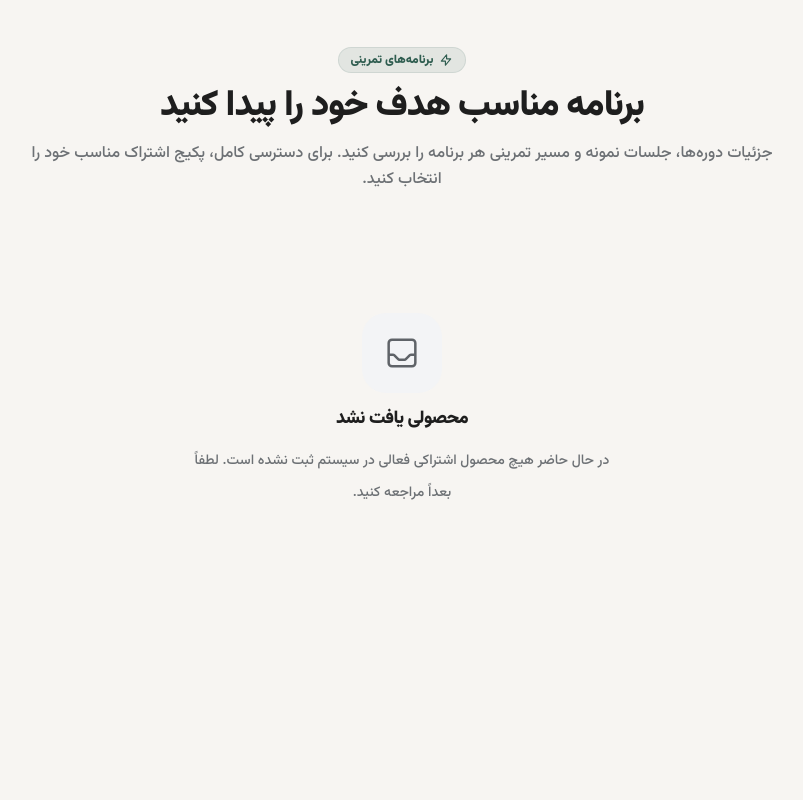
After one commit to hassan-ahmadi-jo/sport, a Django app: page /products/ in a window 1280 px wide. The commit adds this page. Shown: the whole page, without its empty margins (238-1041 px from the left). Run offline with Django 5.2, Linux system fonts and the light colour scheme; data that the repository does not hold is empty.

Commit message:
feat(products): implement products list page
- Create products list view and template
- Configure URL routing for the products page

```diff
--- /dev/null
+++ b/products/templates/products/products.html
@@ -0,0 +1,139 @@
+{% extends 'base.html' %}
+{% load static %}
+{% load humanize %}
+
+{% block title %}
+  محصولات
+{% endblock %}
+
+{% block body %}
+  <div class="max-w-7xl mx-auto px-4 sm:px-6 lg:px-8 py-6 sm:py-12 animate-[fadeIn_0.3s_ease-in-out]">
+    <!-- هدر اصلی صفحه (Header) -->
+    <div class="text-center max-w-3xl mx-auto mb-8 sm:mb-14 space-y-2.5 sm:space-y-3">
+      <div class="inline-flex items-center gap-1.5 px-3 py-1 rounded-full bg-[var(--color-primary)]/10 text-[var(--color-primary)] text-[11px] sm:text-xs font-black ring-1 ring-[var(--color-primary)]/20">
+        <svg class="w-3.5 h-3.5" fill="none" stroke="currentColor" viewBox="0 0 24 24">
+          <path stroke-linecap="round" stroke-linejoin="round" stroke-width="2" d="M13 10V3L4 14h7v7l9-11h-7z"></path>
+        </svg>
+        <span>برنامه‌های تمرینی</span>
+      </div>
+
+      <h1 class="text-xl sm:text-3xl lg:text-4xl font-black text-[var(--color-text-main)] tracking-tight">برنامه مناسب هدف خود را پیدا کنید</h1>
+
+      <p class="text-[11px] sm:text-base text-[var(--color-text-muted)] font-medium leading-relaxed">جزئیات دوره‌ها، جلسات نمونه و مسیر تمرینی هر برنامه را بررسی کنید. برای دسترسی کامل، پکیج اشتراک مناسب خود را انتخاب کنید.</p>
+    </div>
+
+    {% if products %}
+      <!-- شبکه کارت‌های محصولات (پوشش کامل موبایل، تبلت ۲ ستونه و دسکتاپ ۳ ستونه) -->
+      <div class="grid grid-cols-1 sm:grid-cols-2 lg:grid-cols-3 gap-4 sm:gap-6 lg:gap-8">
+        {% for product in products %}
+          <!-- کارت محصول عمودی -->
+          <div class="group relative rounded-2xl sm:rounded-3xl bg-white dark:bg-gray-900/80 border border-gray-200/80 dark:border-gray-800/80 hover:border-[var(--color-primary)]/50 transition-all duration-300 hover:shadow-xl hover:shadow-[var(--color-primary)]/10 flex flex-col justify-between overflow-hidden">
+            <div>
+              <!-- تصویر محصول (ارتفاع کم و متناسب در موبایل) -->
+              <div class="relative w-full overflow-hidden bg-gray-950 shrink-0 aspect-[16/7]">
+                {% if product.image %}
+                  <img src="{{ product.image.url }}" alt="{{ product.title }}" class="w-full h-full object-cover group-hover:scale-105 transition-transform duration-500 ease-out opacity-90" />
+                {% else %}
+                  <div class="w-full h-full bg-gradient-to-br from-gray-800 via-gray-900 to-black flex items-center justify-center p-4 text-center">
+                    <span class="text-xs sm:text-base font-black text-white/30 tracking-widest uppercase">{{ product.title }}</span>
+                  </div>
+                {% endif %}
+
+                <!-- Overlay تیرگی روی تصویر -->
+                <div class="absolute inset-0 bg-gradient-to-t from-gray-950/80 via-transparent to-transparent"></div>
+
+                <!-- نشان تعداد پکیج‌های متنوع روی تصویر -->
+                <div class="absolute top-2.5 right-2.5 sm:top-3.5 sm:right-3.5 z-10">
+                  <div class="inline-flex items-center gap-1 px-2.5 py-1 sm:px-3 sm:py-1.5 rounded-xl bg-black/60 backdrop-blur-md border border-white/15 text-white text-[10px] sm:text-xs font-bold shadow-lg">
+                    <svg class="w-3 h-3 text-amber-400" fill="none" stroke="currentColor" viewBox="0 0 24 24">
+                      <path stroke-linecap="round" stroke-linejoin="round" stroke-width="2" d="M19 11H5m14 0a2 2 0 012 2v6a2 2 0 01-2 2H5a2 2 0 01-2-2v-6a2 2 0 012-2m14 0V9a2 2 0 00-2-2M5 11V9a2 2 0 012-2m0 0V5a2 2 0 012-2h6a2 2 0 012 2v2M7 7h10"></path>
+                    </svg>
+                    <span>{{ product.active_packages_count|default:'0' }} پکیج</span>
+                  </div>
+                </div>
+              </div>
+
+              <!-- بدنه کارت -->
+              <div class="p-3.5 sm:p-5 space-y-2.5 sm:space-y-3.5">
+                <!-- عنوان دوره -->
+                <h2 class="text-sm sm:text-lg font-black text-[var(--color-text-main)] leading-snug line-clamp-1">{{ product.title }}</h2>
+
+                <!-- مربی و اطلاعات زمان‌بندی -->
+                <div class="grid grid-cols-1 gap-1.5 text-[10px] sm:text-xs">
+                  <!-- نام مربی -->
+                  <div class="flex items-center gap-1.5 font-bold text-[var(--color-text-muted)]">
+                    <svg class="w-3.5 h-3.5 text-[var(--color-primary)] shrink-0" fill="none" stroke="currentColor" viewBox="0 0 24 24">
+                      <path stroke-linecap="round" stroke-linejoin="round" stroke-width="2" d="M16 7a4 4 0 11-8 0 4 4 0 018 0zM12 14a7 7 0 00-7 7h14a7 7 0 00-7-7z"></path>
+                    </svg>
+                    <span>مربی: <strong class="text-[var(--color-text-main)] font-black">امین هاشمی</strong></span>
+                  </div>
+
+                  <!-- به‌روزرسانی بعدی دوره -->
+                  <div class="flex items-center gap-1.5 font-bold">
+                    <svg class="w-3.5 h-3.5 text-indigo-500 shrink-0" fill="none" stroke="currentColor" viewBox="0 0 24 24">
+                      <path stroke-linecap="round" stroke-linejoin="round" stroke-width="2" d="M4 4v5h.582m15.356 2A8.001 8.001 0 004.582 9m0 0H9m11 11v-5h-.581m0 0a8.003 8.003 0 01-15.357-2m15.357 2H15"></path>
+                    </svg>
+                    <span class="text-[var(--color-text-muted)] shrink-0">آپدیت بعدی:</span>
+                    {% if product.next_update_days == 0 %}
+                      <span class="text-emerald-500 font-extrabold flex items-center gap-1 truncate">
+                        <span class="w-1.5 h-1.5 rounded-full bg-emerald-500 animate-pulse shrink-0"></span>
+                        امروز آپدیت می‌شود
+                      </span>
+                    {% elif product.next_update_days %}
+                      <span class="text-[var(--color-text-main)] font-black truncate">{{ product.next_update_days }} روز دیگر</span>
+                    {% else %}
+                      <span class="text-[var(--color-text-muted)] font-medium truncate">هنوز شروع نشده</span>
+                    {% endif %}
+                  </div>
+                </div>
+
+                <!-- توضیحات -->
+                {% if product.description %}
+                  <p class="text-[11px] sm:text-xs text-[var(--color-text-muted)] line-clamp-2 leading-relaxed font-medium">{{ product.description }}</p>
+                {% else %}
+                  <p class="text-[10px] sm:text-xs text-[var(--color-text-muted)] font-medium italic">توضیحاتی برای این محصول ثبت نشده است.</p>
+                {% endif %}
+              </div>
+            </div>
+
+            <!-- فوتر کارت: شروع قیمت + دکمه -->
+            <div class="p-3.5 sm:p-5 pt-0 space-y-2.5 sm:space-y-3">
+              <!-- قیمت اشتراک -->
+              <div class="pt-2.5 sm:pt-3 border-t border-gray-100 dark:border-gray-800/80 flex items-center justify-between">
+                <span class="text-[10px] sm:text-[11px] font-bold text-[var(--color-text-muted)]">قیمت اشتراک:</span>
+                {% if product.min_price %}
+                  <div class="flex items-baseline gap-1">
+                    <span class="text-[10px] font-extrabold text-[var(--color-text-muted)]">از</span>
+                    <span class="text-sm sm:text-lg font-black text-[var(--color-primary)]">{{ product.min_price|intcomma }}</span>
+                    <span class="text-[9px] sm:text-[10px] font-bold text-[var(--color-text-muted)]">تومان</span>
+                  </div>
+                {% else %}
+                  <span class="text-[11px] sm:text-xs font-bold text-rose-500">پکیجی فعال نیست</span>
+                {% endif %}
+              </div>
+
+              <!-- دکمه ورود و مشاهده دوره -->
+              <a href="{% url 'workout_course' slug=product.course_slug %}" class="w-full inline-flex items-center justify-center gap-1.5 px-4 py-2 sm:py-2.5 rounded-xl sm:rounded-2xl text-xs sm:text-sm font-black text-white bg-[var(--color-primary)] hover:opacity-95 shadow-md shadow-[var(--color-primary)]/20 transition-all group-hover:scale-[1.01]">
+                <span>مشاهده دوره</span>
+                <svg class="w-3.5 h-3.5 transform rotate-180 group-hover:-translate-x-1 transition-transform" fill="none" stroke="currentColor" viewBox="0 0 24 24">
+                  <path stroke-linecap="round" stroke-linejoin="round" stroke-width="2.5" d="M14 5l7 7m0 0l-7 7m7-7H3"></path>
+                </svg>
+              </a>
+            </div>
+          </div>
+        {% endfor %}
+      </div>
+    {% else %}
+      <!-- حالت خالی بودن لیست محصولات -->
+      <div class="py-12 sm:py-16 px-4 text-center space-y-3 max-w-md mx-auto">
+        <div class="w-16 h-16 sm:w-20 sm:h-20 mx-auto rounded-3xl bg-gray-100 dark:bg-gray-800 text-[var(--color-text-muted)] flex items-center justify-center">
+          <svg class="w-8 h-8 sm:w-10 sm:h-10" fill="none" stroke="currentColor" viewBox="0 0 24 24">
+            <path stroke-linecap="round" stroke-linejoin="round" stroke-width="1.5" d="M20 13V6a2 2 0 00-2-2H6a2 2 0 00-2 2v7m16 0v5a2 2 0 01-2 2H6a2 2 0 01-2-2v-5m16 0h-2.586a1 1 0 00-.707.293l-2.414 2.414a1 1 0 01-.707.293h-3.172a1 1 0 01-.707-.293l-2.414-2.414A1 1 0 006.586 13H4"></path>
+          </svg>
+        </div>
+        <h3 class="text-sm sm:text-lg font-black text-[var(--color-text-main)]">محصولی یافت نشد</h3>
+        <p class="text-xs sm:text-sm text-[var(--color-text-muted)] font-medium">در حال حاضر هیچ محصول اشتراکی فعالی در سیستم ثبت نشده است. لطفاً بعداً مراجعه کنید.</p>
+      </div>
+    {% endif %}
+  </div>
+{% endblock %}
--- a/products/urls.py
+++ b/products/urls.py
@@ -2,5 +2,6 @@ from django.urls import path
 from . import views
 
 urlpatterns = [
-    path('subscriptions/<str:slug>/', views.SubscriptionProductDetailView.as_view(), name='subscription_product')
+    path('subscriptions/<str:slug>/', views.SubscriptionProductDetailView.as_view(), name='subscription_product'),
+    path('', views.ProductsView.as_view(), name='products_list')
 ]
--- a/products/views.py
+++ b/products/views.py
@@ -1,6 +1,6 @@
-from django.shortcuts import render, get_object_or_404
+from django.shortcuts import render
 from django.http import Http404
-from django.views.generic import TemplateView, DetailView
+from django.views.generic import DetailView, ListView
 from . import models
 from entitlements.models import SubscriptionEntitlement
 
@@ -27,3 +27,34 @@ class SubscriptionProductDetailView(DetailView):
         else:
             raise Http404
         return context
+
+class ProductsView(ListView):
+    template_name = 'products/products.html'
+    model = models.SubscriptionProduct
+    context_object_name = 'products'
+
+    def get_queryset(self):
+        qs = (super().get_queryset()
+            .prefetch_related('packages')
+            .select_related('active_course_config', 'active_course_config__current_course')
+            .filter(
+            is_active = True,
+            active_course_config__isnull = False,
+            active_course_config__current_course__isnull = False
+        ))
+        return qs
+
+    def get_context_data(self, **kwargs):
+        context = super().get_context_data(**kwargs)
+        products = context['products']
+        for product in products:
+            packages = product.packages.filter(is_active = True)
+            product.active_packages_count = packages.count()
+            product.min_price = packages.order_by('price').first().price
+            config = getattr(product, 'active_course_config', None)
+            if config and config.current_course:
+                course = config.current_course
+                product.next_update_days = course.next_update_days
+                product.course_slug = course.slug
+                print(course.slug)
+        return context
--- a/workouts/views.py
+++ b/workouts/views.py
@@ -21,7 +21,7 @@ class WorkoutCourseView(DetailView):
     def get_context_data(self, **kwargs):
         context = super().get_context_data(**kwargs)
         user = self.request.user
-        course = self.get_object()
+        course = self.object
         entitlement = SubscriptionEntitlement.objects.select_related('user', 'product').filter(user=user, product=course.subscription_product).first()
         context['entitlement'] = entitlement
         return context
```
Also changed, not shown: static/css/main_style.css.
